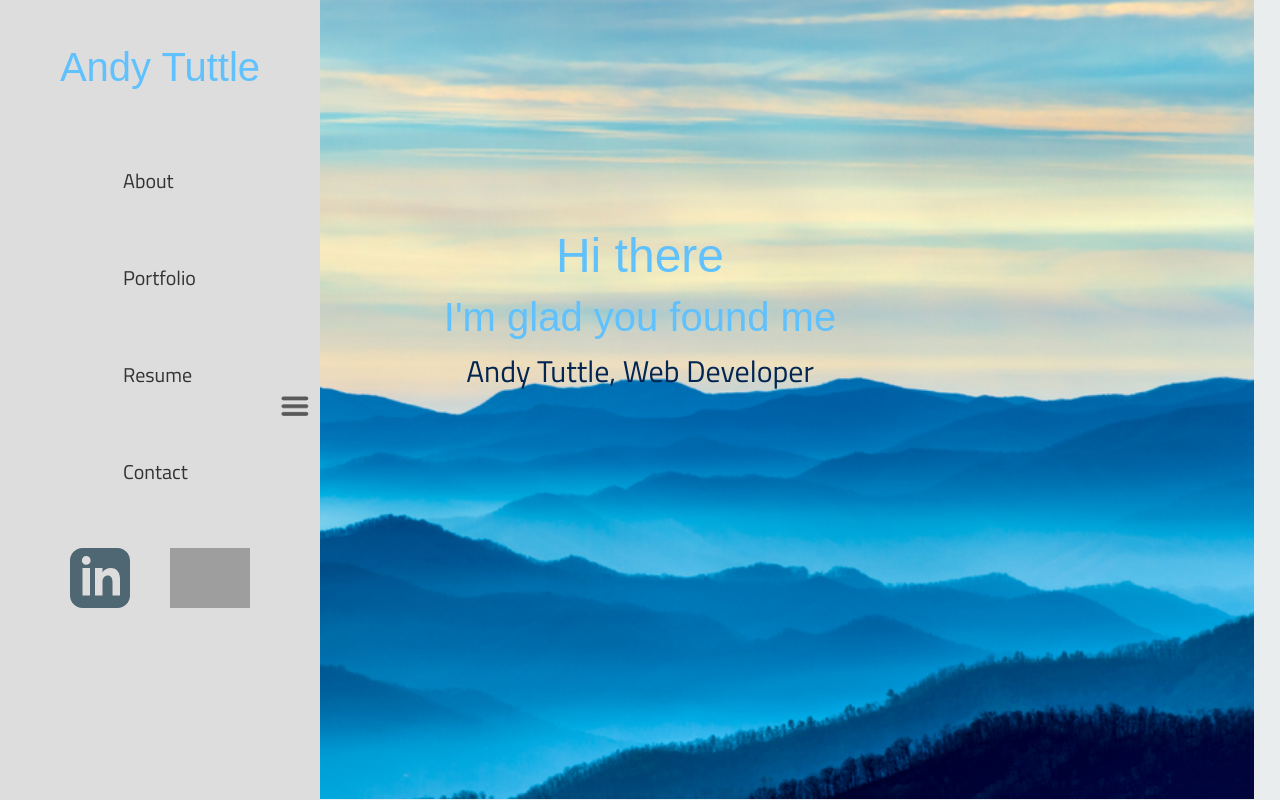
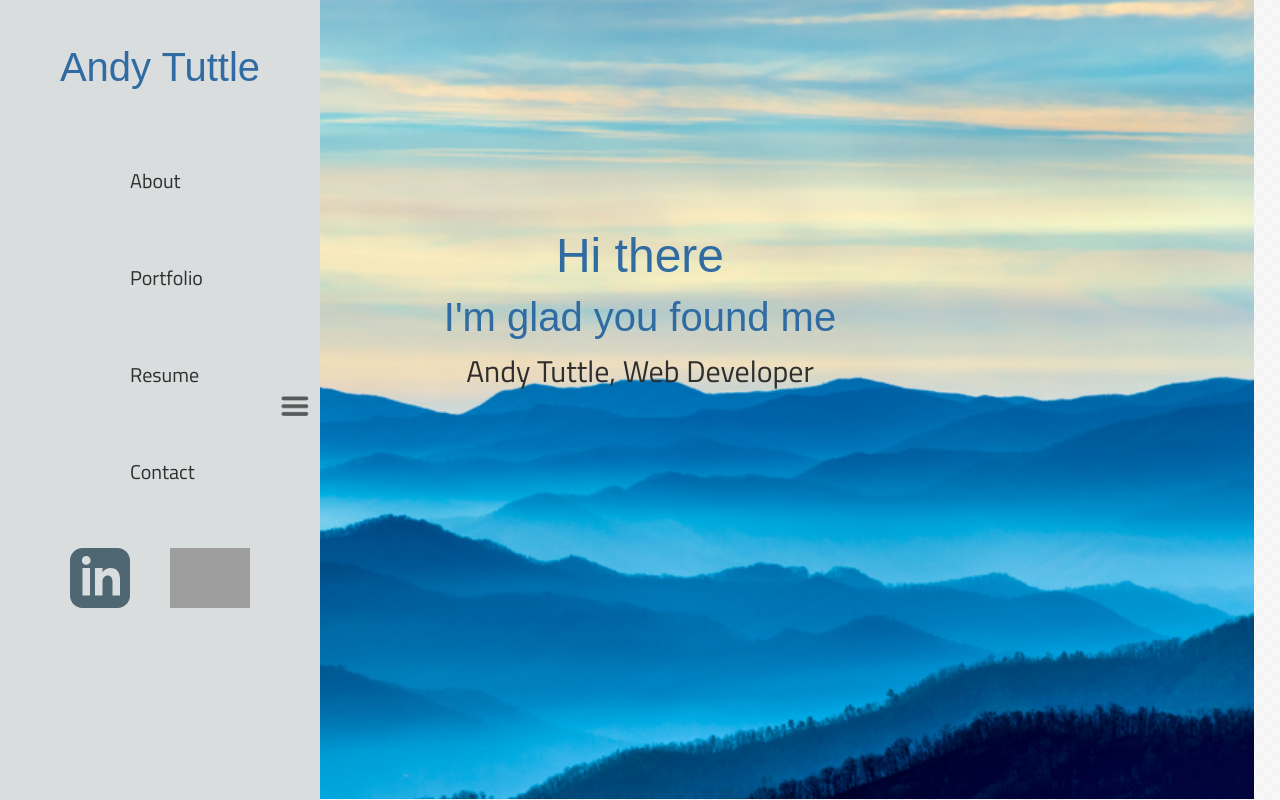
Before and after one commit to AndyTuttle12/portfolio, a React (Create React App) app: page / in a window 1280 px wide. Built offline with nearby package versions, Linux system fonts and the light colour scheme; grey boxes are pictures that could not be loaded; a web font is replaced by a local one.

Commit message:
Changed styles and color palletes.

```diff
--- a/compass/sass/layout/_layout.scss
+++ b/compass/sass/layout/_layout.scss
@@ -4,7 +4,10 @@
 // -------------------------------
 
 html{
-	background-color:$blank;
+	background-color:transparent;
+	background-image: url($bgImage);
+	background-position: center;
+	background-size: repeat;
 }
 
 .App{
@@ -12,10 +15,8 @@ html{
 	height: 200%;
 	display: flex;
 	color: $text;
-	background-color: $blank;
-	// background-image: url($bgImage);
-	// background-position: center;
-	// background-size: cover;
+	background-color: transparent;
+
 	font-family: $textFonts;
 	transition: all 1s;
 
@@ -97,7 +98,7 @@ html{
 				}
 				span{
 					width: 300px;
-					padding:5px 8px;
+					padding:10px 15px;
 					border-radius:3px;
 					&:hover, &:active{
 						transition: all .8s;
--- a/compass/sass/views/_contact.scss
+++ b/compass/sass/views/_contact.scss
@@ -47,7 +47,8 @@
 			}
 			.input-btn, input[type=submit] {
 				width: 35%;
-				height: 40px;
+				min-width: 200px;
+				height: 60px;
 				margin: 10px auto;
 				font-size: 25px;
 				line-height: 20px;
--- a/src/styles.css
+++ b/src/styles.css
@@ -1,65 +1,68 @@
 @import url("https://fonts.googleapis.com/css?family=Amaranth|Titillium+Web");
 /* line 6, ../compass/sass/layout/_layout.scss */
 html {
-  background-color: #eaeded;
+  background-color: transparent;
+  background-image: url("./ps_neutral.png");
+  background-position: center;
+  background-size: repeat;
 }
 
-/* line 10, ../compass/sass/layout/_layout.scss */
+/* line 13, ../compass/sass/layout/_layout.scss */
 .App {
   width: 100vw;
   height: 200%;
   display: flex;
-  color: #323232;
-  background-color: #eaeded;
+  color: #2E2E2E;
+  background-color: transparent;
   font-family: "Titillium Web", sans-serif;
   transition: all 1s;
 }
-/* line 22, ../compass/sass/layout/_layout.scss */
+/* line 23, ../compass/sass/layout/_layout.scss */
 .App h1 {
   font-size: 48px;
   font-family: "Amaranth", sans-serif;
-  color: #60c1fd;
+  color: #306BA2;
   line-height: 1.2em;
   font-weight: 400;
 }
-/* line 29, ../compass/sass/layout/_layout.scss */
+/* line 30, ../compass/sass/layout/_layout.scss */
 .App h2 {
   font-size: 40px;
   font-family: "Amaranth", sans-serif;
-  color: #60c1fd;
+  color: #306BA2;
   line-height: 1.2em;
   font-weight: 400;
 }
-/* line 36, ../compass/sass/layout/_layout.scss */
+/* line 37, ../compass/sass/layout/_layout.scss */
 .App h3 {
   font-size: 30px;
   line-height: 1.5em;
   font-weight: 400;
 }
-/* line 41, ../compass/sass/layout/_layout.scss */
+/* line 42, ../compass/sass/layout/_layout.scss */
 .App h4 {
   font-size: 20px;
   line-height: 1.5em;
   font-weight: 400;
 }
-/* line 46, ../compass/sass/layout/_layout.scss */
+/* line 47, ../compass/sass/layout/_layout.scss */
 .App p {
   font-size: 20px;
-  color: #323232;
+  color: #2E2E2E;
   line-height: 1.2em;
   font-weight: 200;
 }
-/* line 52, ../compass/sass/layout/_layout.scss */
+/* line 53, ../compass/sass/layout/_layout.scss */
 .App a {
   text-decoration: none;
   color: inherit;
   cursor: pointer;
 }
-/* line 56, ../compass/sass/layout/_layout.scss */
+/* line 57, ../compass/sass/layout/_layout.scss */
 .App a:hover, .App a:active {
   font-weight: 400;
 }
-/* line 61, ../compass/sass/layout/_layout.scss */
+/* line 62, ../compass/sass/layout/_layout.scss */
 .App .MainMenu {
   position: fixed;
   z-index: 99;
@@ -67,33 +70,33 @@ html {
   top: 0;
   padding: 10px;
   height: 100vh;
-  background-color: #ddd;
+  background-color: #daddde;
   text-align: center;
   line-height: 1em;
-  color: #60c1fd;
+  color: #306BA2;
   transition: all .5s;
 }
-/* line 78, ../compass/sass/layout/_layout.scss */
+/* line 79, ../compass/sass/layout/_layout.scss */
 .App .MainMenu a {
   text-decoration: none;
   color: inherit;
 }
-/* line 81, ../compass/sass/layout/_layout.scss */
+/* line 82, ../compass/sass/layout/_layout.scss */
 .App .MainMenu a:hover, .App .MainMenu a:active, .App .MainMenu a:visited {
   font-weight: 400;
 }
-/* line 85, ../compass/sass/layout/_layout.scss */
+/* line 86, ../compass/sass/layout/_layout.scss */
 .App .MainMenu .nav {
   margin: auto;
   text-align: left;
   line-height: 1em;
-  color: #323232;
+  color: #2E2E2E;
 }
-/* line 88, ../compass/sass/layout/_layout.scss */
+/* line 89, ../compass/sass/layout/_layout.scss */
 .App .MainMenu .nav ul {
   margin-left: -60px;
 }
-/* line 90, ../compass/sass/layout/_layout.scss */
+/* line 91, ../compass/sass/layout/_layout.scss */
 .App .MainMenu .nav ul li, .App .MainMenu .nav ul a {
   padding-left: 0px;
   margin-left: 50px;
@@ -101,51 +104,51 @@ html {
   font-size: 20px;
   font-weight: 400;
 }
-/* line 98, ../compass/sass/layout/_layout.scss */
+/* line 99, ../compass/sass/layout/_layout.scss */
 .App .MainMenu .nav ul span {
   width: 300px;
-  padding: 5px 8px;
+  padding: 10px 15px;
   border-radius: 3px;
 }
-/* line 102, ../compass/sass/layout/_layout.scss */
+/* line 103, ../compass/sass/layout/_layout.scss */
 .App .MainMenu .nav ul span:hover, .App .MainMenu .nav ul span:active {
   transition: all .8s;
-  color: #eaeded;
-  background-color: #60c1fd;
+  color: #eaeaea;
+  background-color: #306BA2;
 }
-/* line 110, ../compass/sass/layout/_layout.scss */
+/* line 111, ../compass/sass/layout/_layout.scss */
 .App .MainMenu .burger {
   position: absolute;
   transition: all .5s;
 }
-/* line 115, ../compass/sass/layout/_layout.scss */
+/* line 116, ../compass/sass/layout/_layout.scss */
 .App .MainMenu .burger img {
   height: 25px;
   opacity: .6;
   transition: all .5s;
 }
-/* line 123, ../compass/sass/layout/_layout.scss */
+/* line 124, ../compass/sass/layout/_layout.scss */
 .App .feature {
   animation: fadein 1.5s ease-out;
   height: 600px;
   align-self: center;
   text-align: center;
   align-items: center;
-  background-color: #ddd;
+  background-color: #daddde;
   padding: 10px;
   overflow: hidden;
 }
-/* line 134, ../compass/sass/layout/_layout.scss */
+/* line 135, ../compass/sass/layout/_layout.scss */
 .App .feature img {
   height: 80%;
   max-height: 500px;
   margin-bottom: 30px;
 }
-/* line 140, ../compass/sass/layout/_layout.scss */
+/* line 141, ../compass/sass/layout/_layout.scss */
 .App .social-links {
   display: inline;
 }
-/* line 142, ../compass/sass/layout/_layout.scss */
+/* line 143, ../compass/sass/layout/_layout.scss */
 .App .social-links a img {
   height: 50%;
   max-height: 60px;
@@ -153,32 +156,32 @@ html {
   filter: grayscale(80%);
   transition: all .5s;
 }
-/* line 148, ../compass/sass/layout/_layout.scss */
+/* line 149, ../compass/sass/layout/_layout.scss */
 .App .social-links a img:hover {
   filter: grayscale(0%);
   transform: scale(1.2);
 }
-/* line 154, ../compass/sass/layout/_layout.scss */
+/* line 155, ../compass/sass/layout/_layout.scss */
 .App .slide-enter {
   margin-bottom: 100vh;
 }
-/* line 156, ../compass/sass/layout/_layout.scss */
+/* line 157, ../compass/sass/layout/_layout.scss */
 .App .slide-enter .slide-enter-active {
   transition: slide-in 800ms ease-in;
 }
-/* line 160, ../compass/sass/layout/_layout.scss */
+/* line 161, ../compass/sass/layout/_layout.scss */
 .App .slide-leave {
   margin-top: 0vh;
 }
-/* line 162, ../compass/sass/layout/_layout.scss */
+/* line 163, ../compass/sass/layout/_layout.scss */
 .App .slide-leave .slide-leave-active {
   transition: slide-out 1200ms ease-in;
 }
-/* line 166, ../compass/sass/layout/_layout.scss */
+/* line 167, ../compass/sass/layout/_layout.scss */
 .App .slide-appear {
   opacity: 0.01;
 }
-/* line 168, ../compass/sass/layout/_layout.scss */
+/* line 169, ../compass/sass/layout/_layout.scss */
 .App .slide-appear .slide-appear-active {
   opacity: 1;
   transition: opacity .2s ease-in;
@@ -248,13 +251,13 @@ html {
   height: 100vh;
   text-align: center;
   line-height: 1em;
-  color: #60c1fd;
+  color: #306BA2;
   display: flex;
   flex-direction: column;
 }
 /* line 16, ../compass/sass/views/_home.scss */
 .App .MainRoutes .centered {
-  color: #022552;
+  color: #2E2E2E;
   animation: scaleUp 1.5s ease-out;
   display: block;
   z-index: 50;
@@ -326,7 +329,7 @@ html {
 /* line 24, ../compass/sass/views/_about.scss */
 .App .skills .currentSkills, .App .skills .futureSkills {
   margin: 1px;
-  background-color: #ddd;
+  background-color: #daddde;
   flex-wrap: wrap;
   min-height: 495px;
 }
@@ -371,7 +374,7 @@ html {
   margin: -10px auto 0;
   width: 0;
   height: 0;
-  border-bottom: 10px solid #323232;
+  border-bottom: 10px solid #2E2E2E;
   border-left: 10px solid transparent;
   border-right: 10px solid transparent;
   border-top: 10px solid transparent;
@@ -397,7 +400,7 @@ html {
   border-top: 0px;
   border-left: 0px;
   border-right: 0px;
-  border-bottom: 1px solid #60c1fd;
+  border-bottom: 1px solid #306BA2;
 }
 /* line 26, ../compass/sass/views/_contact.scss */
 .App .feature form .textbox:focus {
@@ -415,7 +418,7 @@ html {
   border-top: 0px;
   border-left: 0px;
   border-right: 0px;
-  border-bottom: 1px solid #60c1fd;
+  border-bottom: 1px solid #306BA2;
   resize: none;
 }
 /* line 43, ../compass/sass/views/_contact.scss */
@@ -426,22 +429,23 @@ html {
 /* line 48, ../compass/sass/views/_contact.scss */
 .App .feature form .input-btn, .App .feature form input[type=submit] {
   width: 35%;
-  height: 40px;
+  min-width: 200px;
+  height: 60px;
   margin: 10px auto;
   font-size: 25px;
   line-height: 20px;
   font-family: "Titillium Web", sans-serif;
   background-color: transparent;
-  border: 2px solid #60c1fd;
-  color: #323232;
+  border: 2px solid #306BA2;
+  color: #2E2E2E;
   font-weight: 400;
 }
-/* line 59, ../compass/sass/views/_contact.scss */
+/* line 60, ../compass/sass/views/_contact.scss */
 .App .feature form .input-btn:hover, .App .feature form .input-btn:active, .App .feature form input[type=submit]:hover, .App .feature form input[type=submit]:active {
-  background-color: #60c1fd;
+  background-color: #306BA2;
   color: white;
 }
-/* line 63, ../compass/sass/views/_contact.scss */
+/* line 64, ../compass/sass/views/_contact.scss */
 .App .feature form .input-btn:focus, .App .feature form input[type=submit]:focus {
   outline: none;
 }
```
Also changed, not shown: compass/sass/configs/_variables.scss (+6 -6 lines), src/ps_neutral.png (added).
